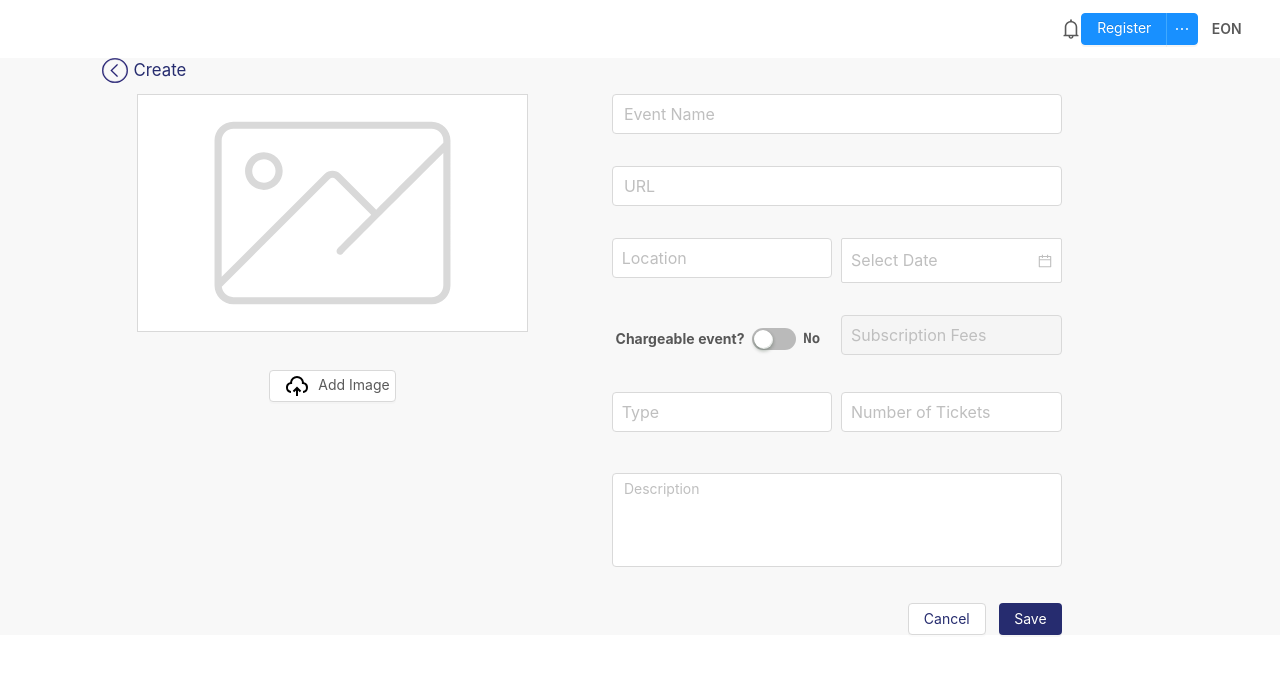
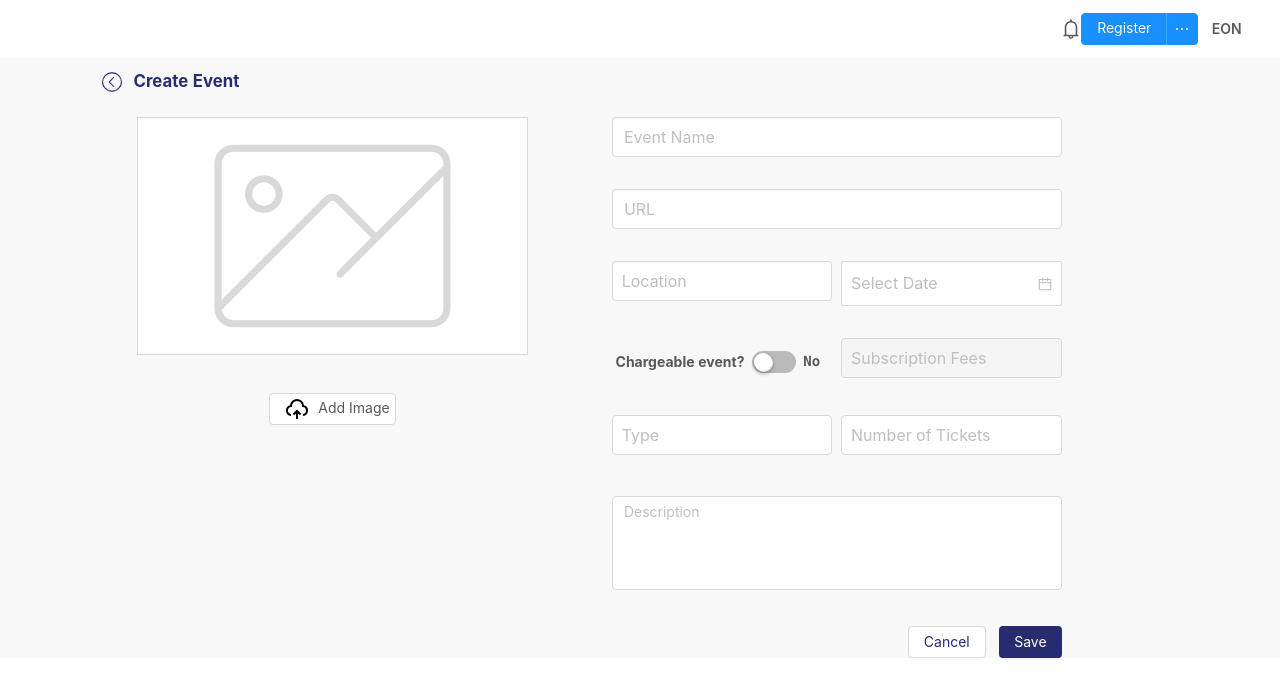
Before and after one commit to bhaarneval/eon-web, a React app: page /create in a window 1280 px wide. Shown: the top 696 px of the page. Built offline with nearby package versions, Linux system fonts and the light colour scheme.

Commit message:
updated the create event page as per th enew back button changes.

```diff
--- a/src/containers/createEvent/createEvent.css
+++ b/src/containers/createEvent/createEvent.css
@@ -1,10 +1,6 @@
 .create-container {
     margin-left: 6%;
     padding: 0% 2%;
-}
-.header {
-    display: flex;
-    justify-content: flex-start;
 }
 
 .header-text{
@@ -12,3 +8,8 @@
     font-size: 120%;
     margin-left: 1%;
 }
+.filters{
+    width: 40%;
+    display: flex;
+    justify-content: space-between;
+}
--- a/src/containers/createEvent/createEvent.js
+++ b/src/containers/createEvent/createEvent.js
@@ -23,10 +23,7 @@ class CreateEvent extends Component {
  render() {
   return (
     <div className="create-container">
-      <div className="header">
-        <BackButton handleOnClick={this.goBack}/>
-        <div className="header-text">Create</div>
-      </div>
+      <BackButton handleOnClick={this.goBack} text = "Create Event" />
       <div className="form-div">
           <EventForm values = {{}} handleSubmit={this.handleSubmit} handleCancel={this.goBack}/>
       </div>
```
